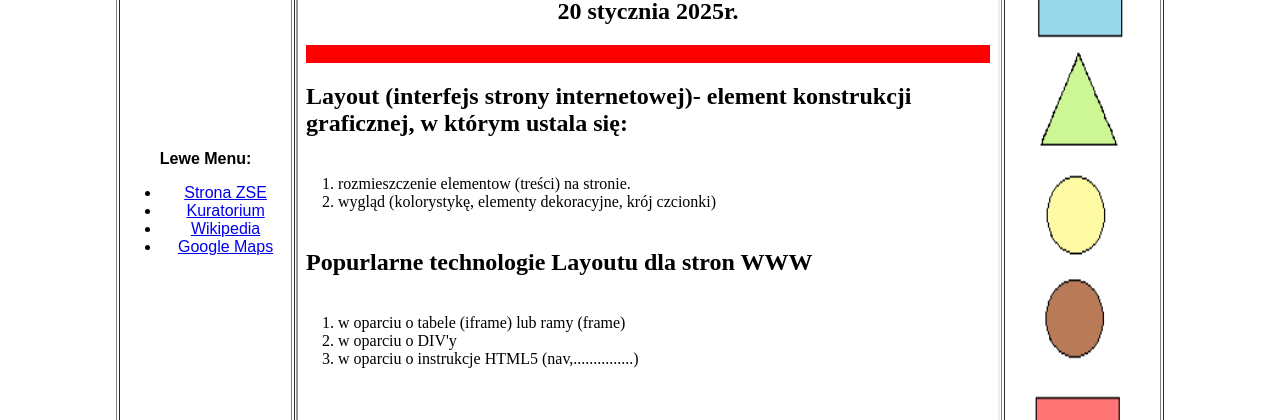
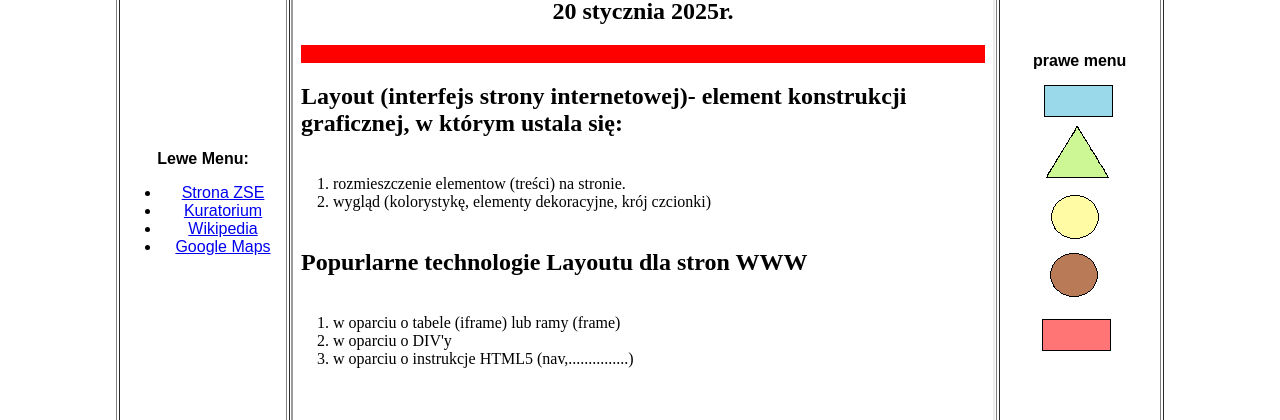
Before and after one commit to Kasia270/Zadanie13, a plain HTML site: page index.html in a window 1280 px wide. Shown: the part 200-620 px from the top of the page. Drawn offline with Linux system fonts and the light colour scheme.

Commit message:
Update index.html

```diff
--- a/index.html
+++ b/index.html
@@ -54,7 +54,7 @@
  <area shape="circle" coords="77,367,41,41" href="mailto:kasia.wasilewska@gmail.com" alt="Bronzowe koło">
  <area shape="rect" coords="20,445,138,501" href="z1_z6_wasilewska.html" target="obszar_glowny" alt="Czerwony prostokąt">
       </map>
- <img src="mapa_wasilewska.png" alt="tutaj wybieraj linki" usemap="#mapa_wasilewska" style="width: 80%; height: 535;">
+ <img src="mapa_wasilewska.png" alt="tutaj wybieraj linki" usemap="#mapa_wasilewska">
       </td>
       </tr>
       <tr>
```
